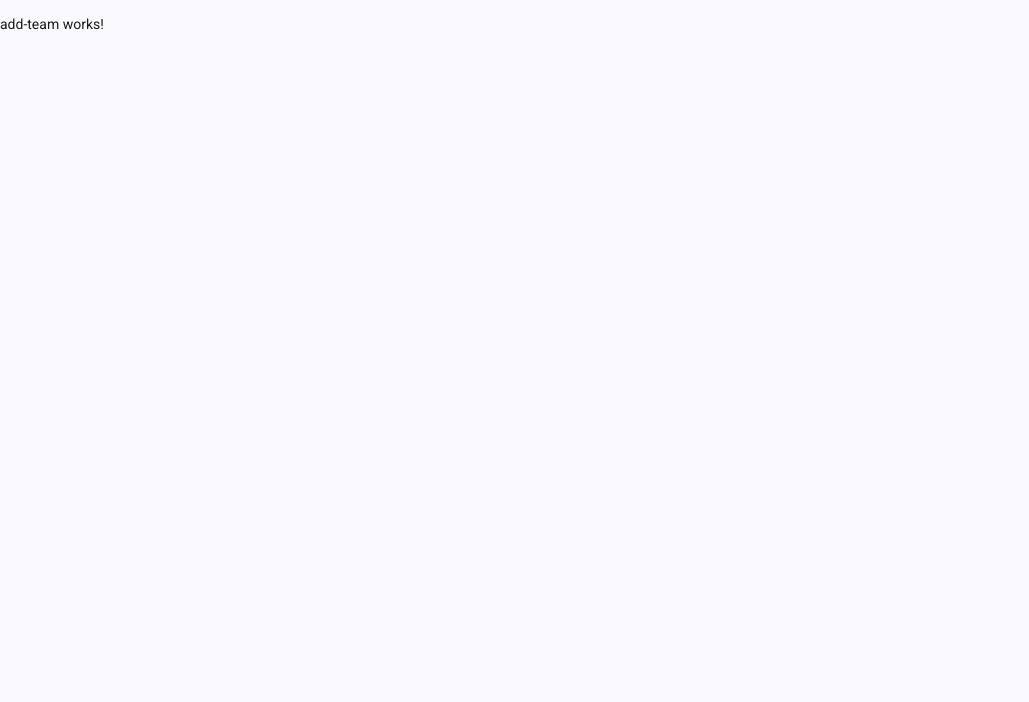
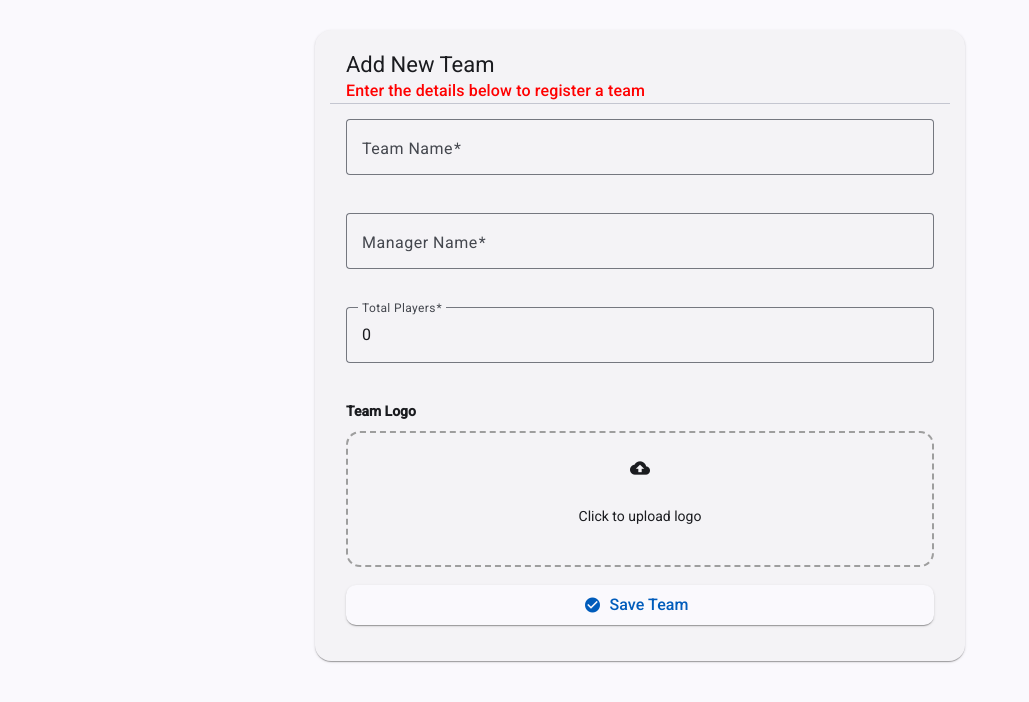
Before and after one commit to Mishal-malayil/football-project, an Angular app: page /add-team in a window 1280 px wide. Shown: the top 702 px of the page, without its empty margins (0-1029 px from the left). Built offline with nearby package versions, Linux system fonts and the light colour scheme.

Commit message:
working on add teams

```diff
--- a/src/app/components/add-team/add-team.css
+++ b/src/app/components/add-team/add-team.css
@@ -0,0 +1,65 @@
+.team-wrapper {
+  max-width: 650px;
+  margin: auto;
+  padding: 30px;
+}
+
+.team-card {
+  padding: 5px 15px 20px 15px;
+  border-radius: 16px;
+}
+mat-card-subtitle{
+    color: red;
+}
+.form-layout {
+  display: flex;
+  flex-direction: column;
+  gap: 18px;
+  margin-top: 15px;
+}
+
+.upload-container {
+  display: flex;
+  flex-direction: column;
+  gap: 10px;
+}
+
+.upload-label {
+  font-size: 14px;
+  font-weight: 600;
+}
+
+.upload-box {
+  border: 2px dashed #9e9e9e;
+  border-radius: 14px;
+  padding: 25px;
+  text-align: center;
+  cursor: pointer;
+  transition: 0.2s ease-in-out;
+}
+
+.upload-box:hover {
+  border-color: #3f51b5;
+  background: #f4f6ff;
+}
+
+.upload-box mat-icon {
+  font-size: 20px;
+  margin-bottom: 5px;
+}
+
+.preview-logo {
+  width: 100px;
+  height: 100px;
+  border-radius: 14px;
+  object-fit: cover;
+  margin-top: 10px;
+  border: 1px solid #ccc;
+}
+
+.submit-btn {
+  width: 100%;
+  padding: 12px;
+  font-size: 16px;
+  border-radius: 10px;
+}
--- a/src/app/components/add-team/add-team.html
+++ b/src/app/components/add-team/add-team.html
@@ -1 +1,55 @@
-<p>add-team works!</p>
+<div class="team-wrapper">
+
+  <mat-card class="team-card">
+    <mat-card-header>
+      <mat-card-title>Add New Team</mat-card-title>
+      <mat-card-subtitle>Enter the details below to register a team</mat-card-subtitle>
+    </mat-card-header>
+
+    <mat-divider></mat-divider>
+
+    <mat-card-content>
+      <form (ngSubmit)="onSubmit()" #teamForm="ngForm" class="form-layout">
+
+        <!-- Team Name -->
+        <mat-form-field appearance="outline">
+          <mat-label>Team Name</mat-label>
+          <input matInput required [(ngModel)]="team.name" name="name" placeholder="Ex: FC Malappuram">
+        </mat-form-field>
+
+        <!-- Manager Name -->
+        <mat-form-field appearance="outline">
+          <mat-label>Manager Name</mat-label>
+          <input matInput required [(ngModel)]="team.manager" name="manager" placeholder="Ex: Rahim KP">
+        </mat-form-field>
+
+        <!-- Number of Players -->
+        <mat-form-field appearance="outline">
+          <mat-label>Total Players</mat-label>
+          <input matInput type="number" required [(ngModel)]="team.players" name="players" placeholder="Ex: 18">
+        </mat-form-field>
+
+        <!-- Logo Upload Box -->
+        <div class="upload-container">
+          <label class="upload-label">Team Logo</label>
+
+          <div class="upload-box" (click)="fileInput.click()">
+            <mat-icon>cloud_upload</mat-icon>
+            <p>Click to upload logo</p>
+            <input #fileInput type="file" hidden (change)="onLogoSelected($event)">
+          </div>
+
+          <img *ngIf="previewLogo" [src]="previewLogo" class="preview-logo">
+
+        </div>
+
+        <!-- Save Button -->
+        <button mat-raised-button color="primary" class="submit-btn">
+          <mat-icon>check_circle</mat-icon> Save Team
+        </button>
+
+      </form>
+    </mat-card-content>
+  </mat-card>
+
+</div>
--- a/src/app/components/add-team/add-team.ts
+++ b/src/app/components/add-team/add-team.ts
@@ -1,11 +1,54 @@
 import { Component } from '@angular/core';
+import { FormsModule } from '@angular/forms';
+import { MatCardModule } from '@angular/material/card';
+import { MatFormFieldModule } from '@angular/material/form-field';
+import { MatInputModule } from '@angular/material/input';
+import { MatButtonModule } from '@angular/material/button';
+import { MatIconModule } from '@angular/material/icon';
+import { MatDividerModule } from '@angular/material/divider';
+import { CommonModule } from '@angular/common';
 
 @Component({
   selector: 'app-add-team',
-  imports: [],
+  standalone: true,
   templateUrl: './add-team.html',
-  styleUrl: './add-team.css',
+  styleUrls: ['./add-team.css'],
+  imports: [
+    FormsModule,
+    MatCardModule,
+    MatFormFieldModule,
+    MatInputModule,
+    MatButtonModule,
+    MatIconModule,
+    MatDividerModule,
+    CommonModule
+  ]
 })
 export class AddTeam {
 
+  team = {
+    name: '',
+    manager: '',
+    players: 0,
+    logo: ''
+  };
+
+  previewLogo: string | ArrayBuffer | null = null;
+
+  onLogoSelected(event: any) {
+    const file = event.target.files[0];
+    if (file) {
+      const reader = new FileReader();
+      reader.onload = () => {
+        this.previewLogo = reader.result;
+        this.team.logo = reader.result as string;
+      };
+      reader.readAsDataURL(file);
+    }
+  }
+
+  onSubmit() {
+    console.log('Team Added:', this.team);
+    alert('Team added successfully!');
+  }
 }
```
